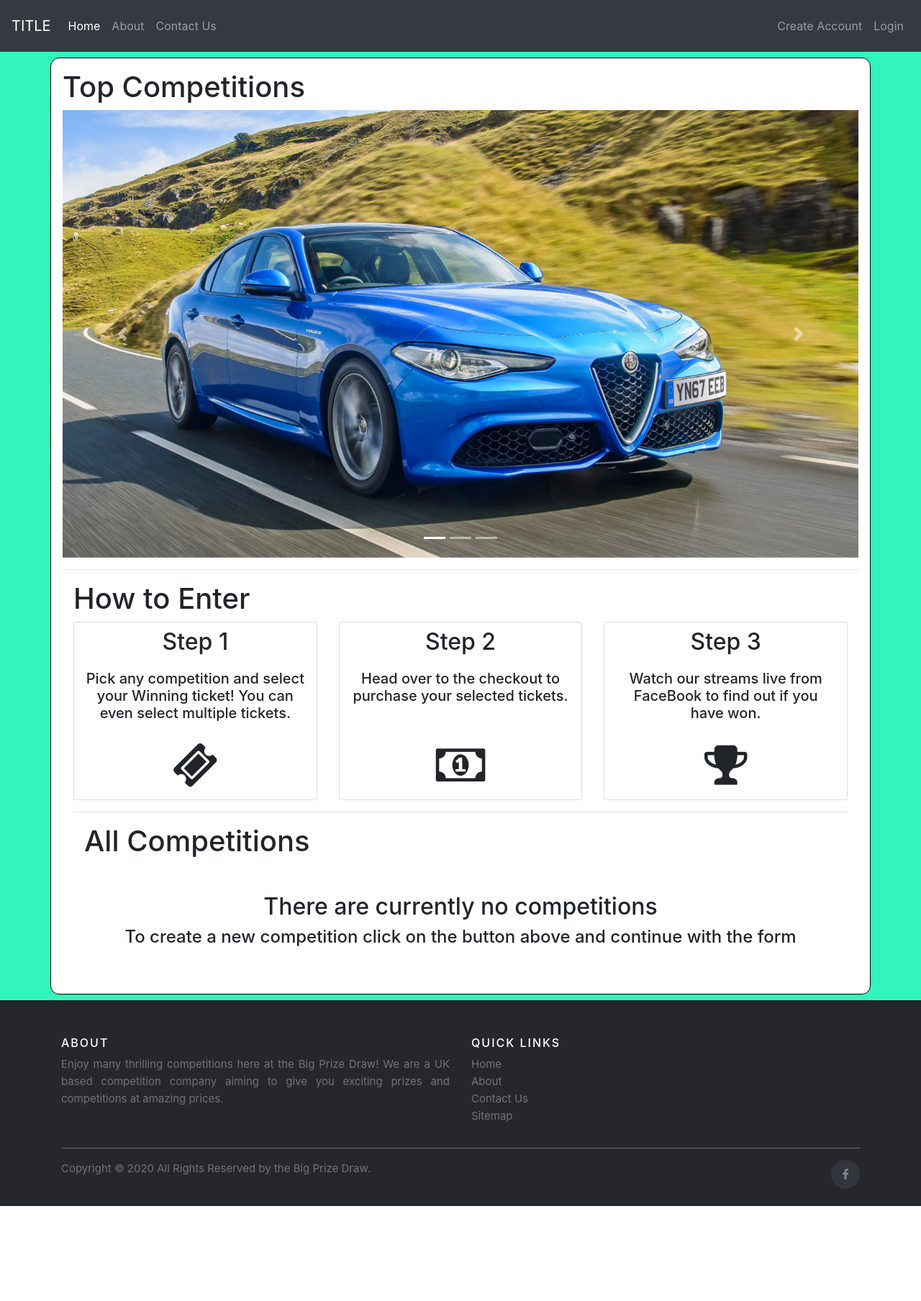
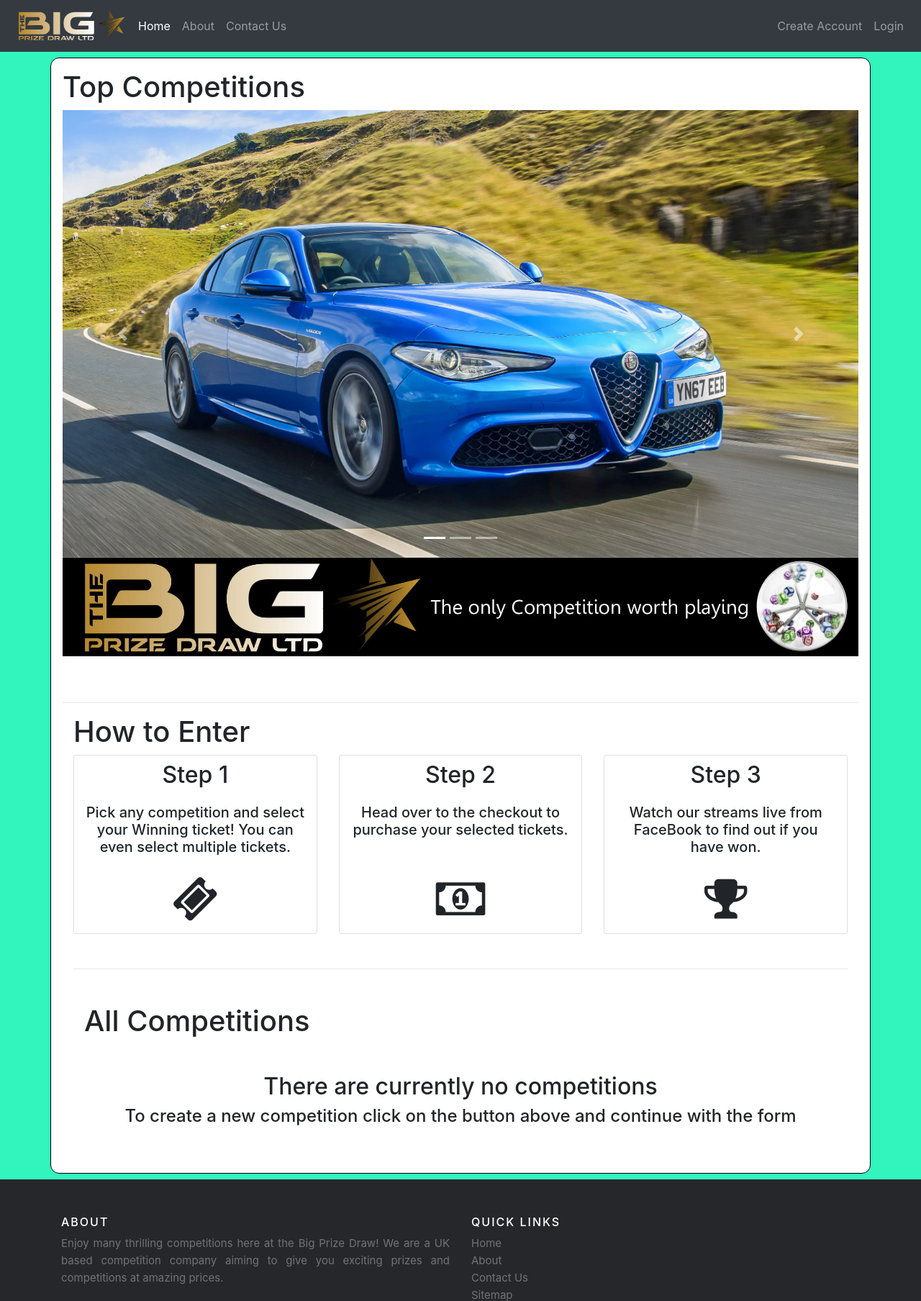
Before and after one commit to RobertWatkin/BigPrizeDraw, a PHP site: page / in a window 1280 px wide. Shown: the top 1808 px of the page at 72% size. Before the commit the page ends 1676 px from the top, so only its background shows below. Run offline with PHP 8.4, Linux system fonts and the light colour scheme; data that the repository does not hold is empty; some libraries are stand-ins or nearby versions.

Commit message:
logo added

```diff
--- a/index.php
+++ b/index.php
@@ -35,7 +35,9 @@ include("php/dynamic-table.php");
   <!--Main-->
 
   <!-- Content section -->
-  <div class="container mt-2 mb-2 pt-1 p-3" style="border: 1px solid #000000; border-radius: 12px; background-color: #ffffff;">
+
+
+  <div class="container mt-2 mb-2 pt-1 p-3" style="border: 1px solid #000000; border-radius:12px; background-color: #ffffff;">
     <div>
       <h1>Top Competitions</h1>
       <div id="carouselExampleIndicators" class="carousel slide" data-ride="carousel">
@@ -66,10 +68,12 @@ include("php/dynamic-table.php");
       </div>
     </div>
 
+    <img class="mb-5" src="images/LogoBanner.jpg" alt="Logo Banner" style="width:100%;" />
+
     <hr>
     <div class="container">
       <h1>How to Enter</h1>
-      <div class="card-deck text-center">
+      <div class="card-deck text-center mb-5">
         <div class="card p-2">
           <h2 class="card-title">Step 1</h2>
           <div style="height: 100px;">
@@ -92,16 +96,16 @@ include("php/dynamic-table.php");
           <i class="fa fa-trophy p-2" style="font-size: 64px;" aria-hidden="true"></i>
         </div>
       </div>
+
+
       <hr>
 
       <!-- Content section -->
-      <div class="container">
+      <div class="container mt-5">
         <h1>All Competitions</h1>
         <?php echo $dyn_table; ?>
       </div>
     </div>
-
-
   </div>
 
 
--- a/php/navbar.php
+++ b/php/navbar.php
@@ -1,6 +1,6 @@
 <nav class="navbar navbar-expand-lg navbar-dark bg-dark">
-    <!--<a href="#" class="navbar-left"><img style="width: 40px;" class="mr-2" src="g" placeholder="Site Logo" alt=""></a>-->
-    <a class="navbar-brand" href="#" id="title">TITLE</a>
+    <a href="#" class="navbar-left"><img style="width: 160px;" class="mr-2" src="images/LogoSmall.png" placeholder="Site Logo" alt=""></a>
+    <!--<a class="navbar-brand" href="#" id="title">TITLE</a>-->
   <button class="navbar-toggler" type="button" data-toggle="collapse" data-target="#navbarText" aria-controls="navbarText" aria-expanded="false" aria-label="Toggle navigation">
     <span class="navbar-toggler-icon"></span>
   </button>
--- a/stylesheets/global.css
+++ b/stylesheets/global.css
@@ -1,5 +1,6 @@
 .main{
     background-color: #31f5bd;
+    width: 100%;
 }
 
 .site-footer
```
Also changed, not shown: images/Logo Large.jpg (added), images/Logo Large.png (added), images/LogoBanner.jpg (added), images/LogoSmall.png (added), images/big prize draw-1.jpg (added), 1 other file.
